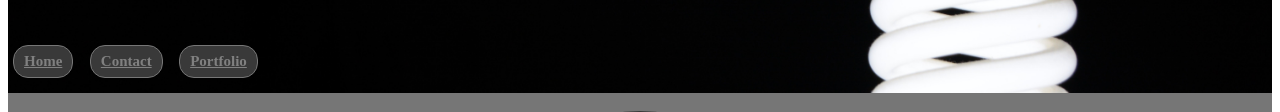
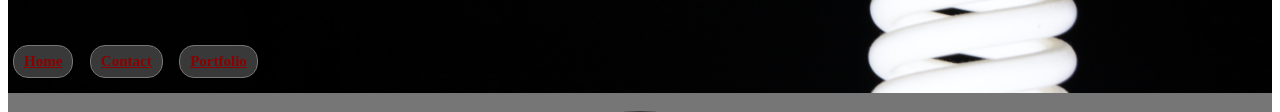
Before and after one commit to Fallen745/Portfolio, a plain HTML site: page index.html in a window 1280 px wide. Shown: the part 215-327 px from the top of the page. Drawn offline with Linux system fonts and the light colour scheme.

Commit message:
Update style.css

```diff
--- a/style.css
+++ b/style.css
@@ -25,7 +25,7 @@
   position: relative;
 }
 a:link {
-  color: grey;
+  color: darkred;
 }
 
 a:visited {
```
